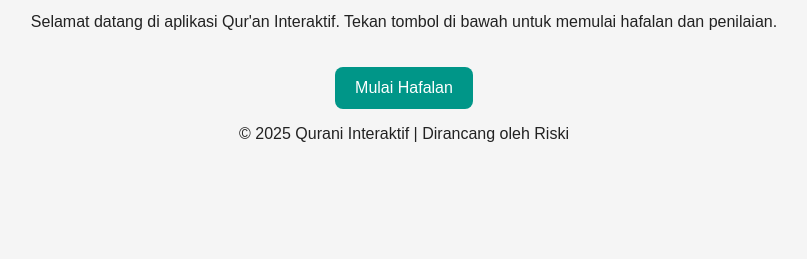
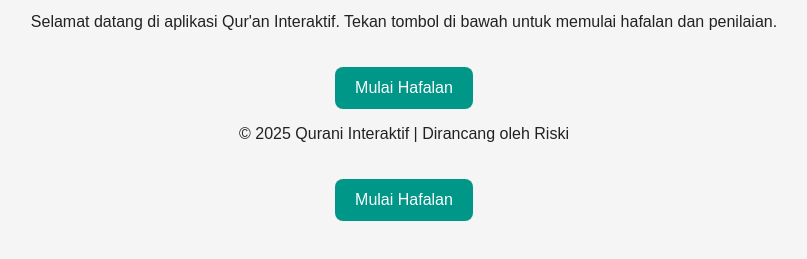
Before and after one commit to qurani-interaktif-dotcom/Tahfidz_Apk, a plain HTML site: page index.html in a window 1280 px wide. Shown: the part 101-360 px from the top of the page, without its empty margins (236-1043 px from the left). Drawn offline with Linux system fonts and the light colour scheme.

Commit message:
Update index.html

```diff
--- a/index.html
+++ b/index.html
@@ -25,5 +25,6 @@
 
   <!-- Pastikan file script.js ada di direktori yang sama -->
   <script src="script.js"></script>
+  <button id="mulai">Mulai Hafalan</button>
 </body>
 </html>
```
